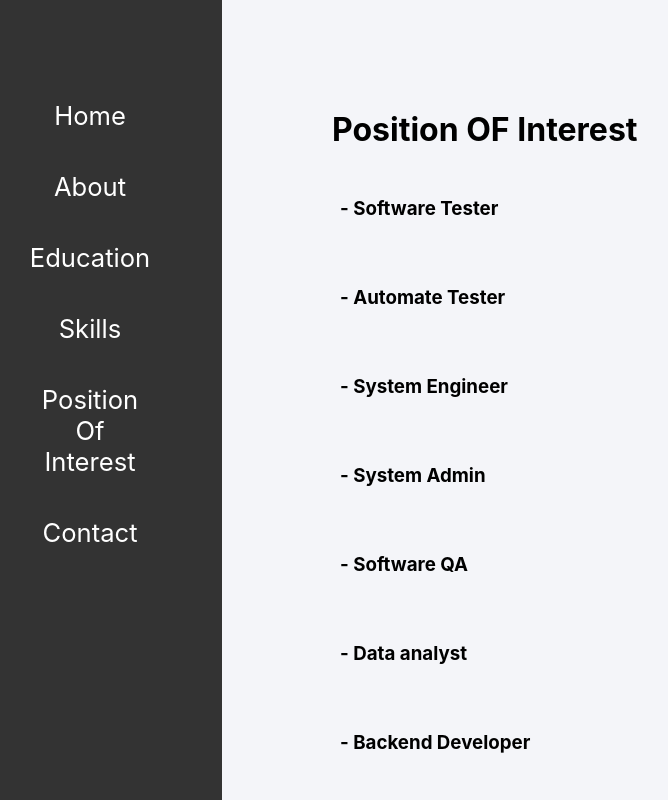
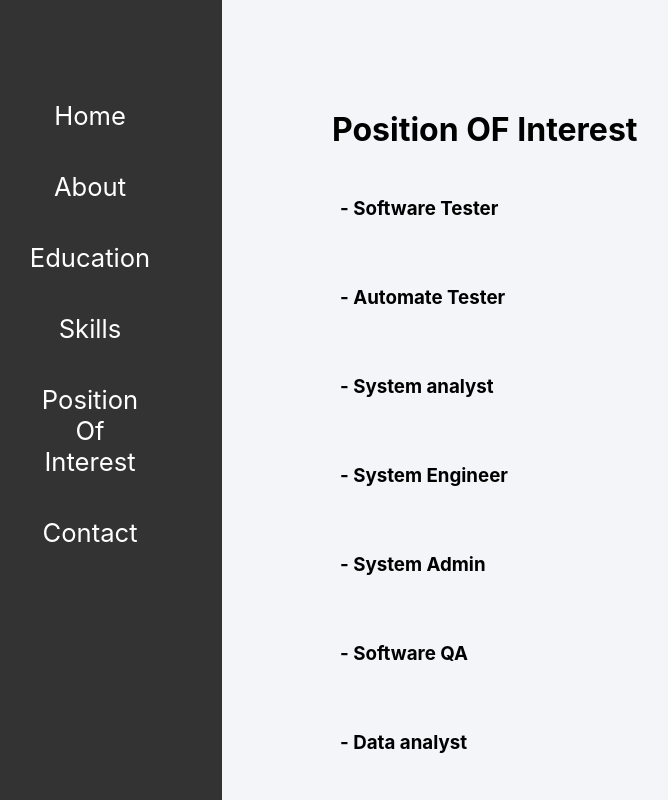
Before and after one commit to bew32/react-portfolio, a React (Create React App) app: page /position in a window 1280 px wide. Shown: the top 800 px of the page, without its empty margins (42-710 px from the left). Built offline with nearby package versions, Linux system fonts and the light colour scheme.

Commit message:
Update Position.js

```diff
--- a/src/contents/Position.js
+++ b/src/contents/Position.js
@@ -8,6 +8,7 @@ class Position extends Component {
                 <h1 className="subtopic">Position OF Interest</h1>
                 <Positioncard title="- Software Tester"></Positioncard>
                 <Positioncard title="- Automate Tester"></Positioncard>
+                <Positioncard title="- System analyst"></Positioncard>
                 <Positioncard title="- System Engineer"></Positioncard>
                 <Positioncard title="- System Admin"></Positioncard>
                 <Positioncard title="- Software QA"></Positioncard>
```
